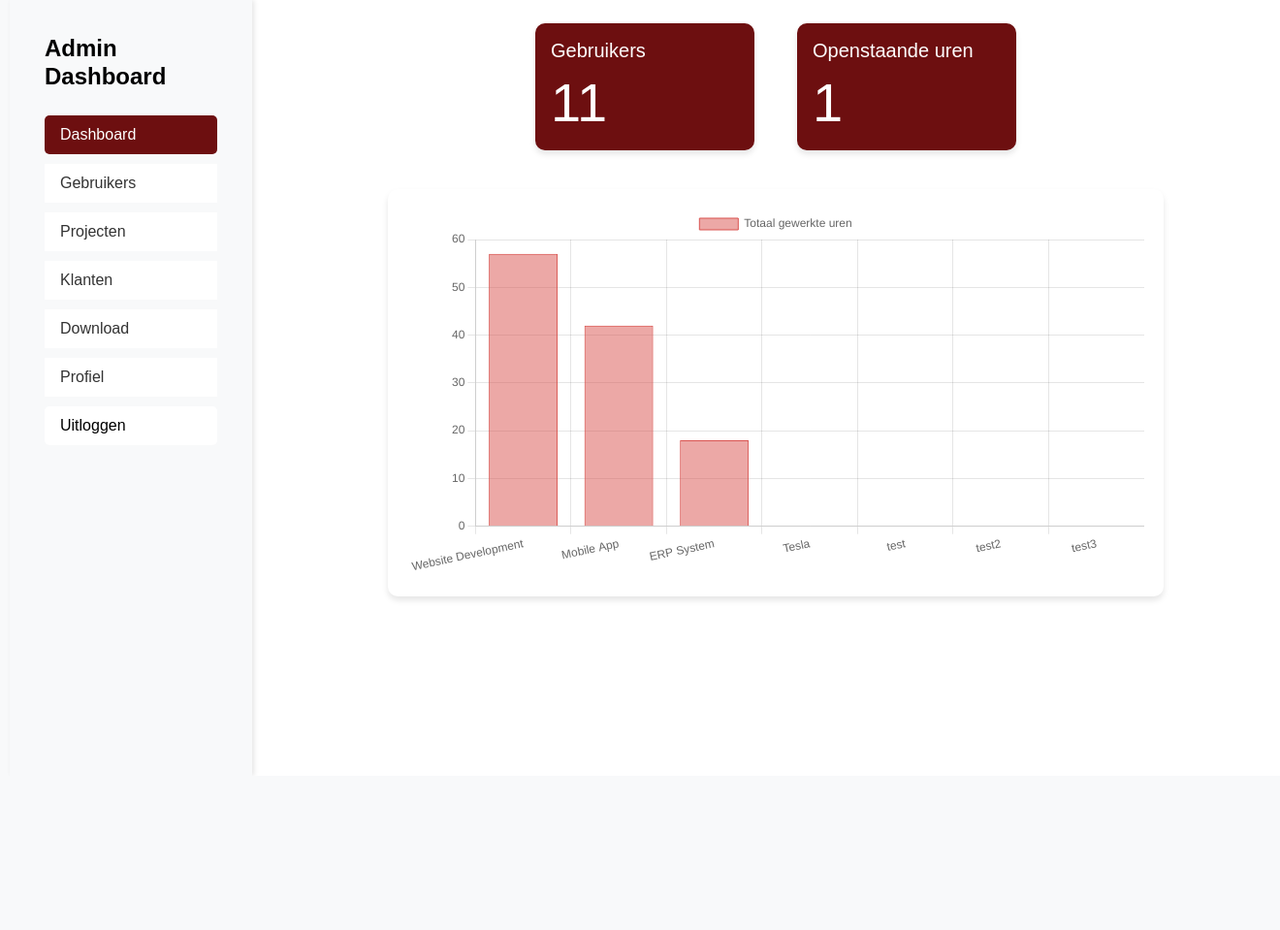
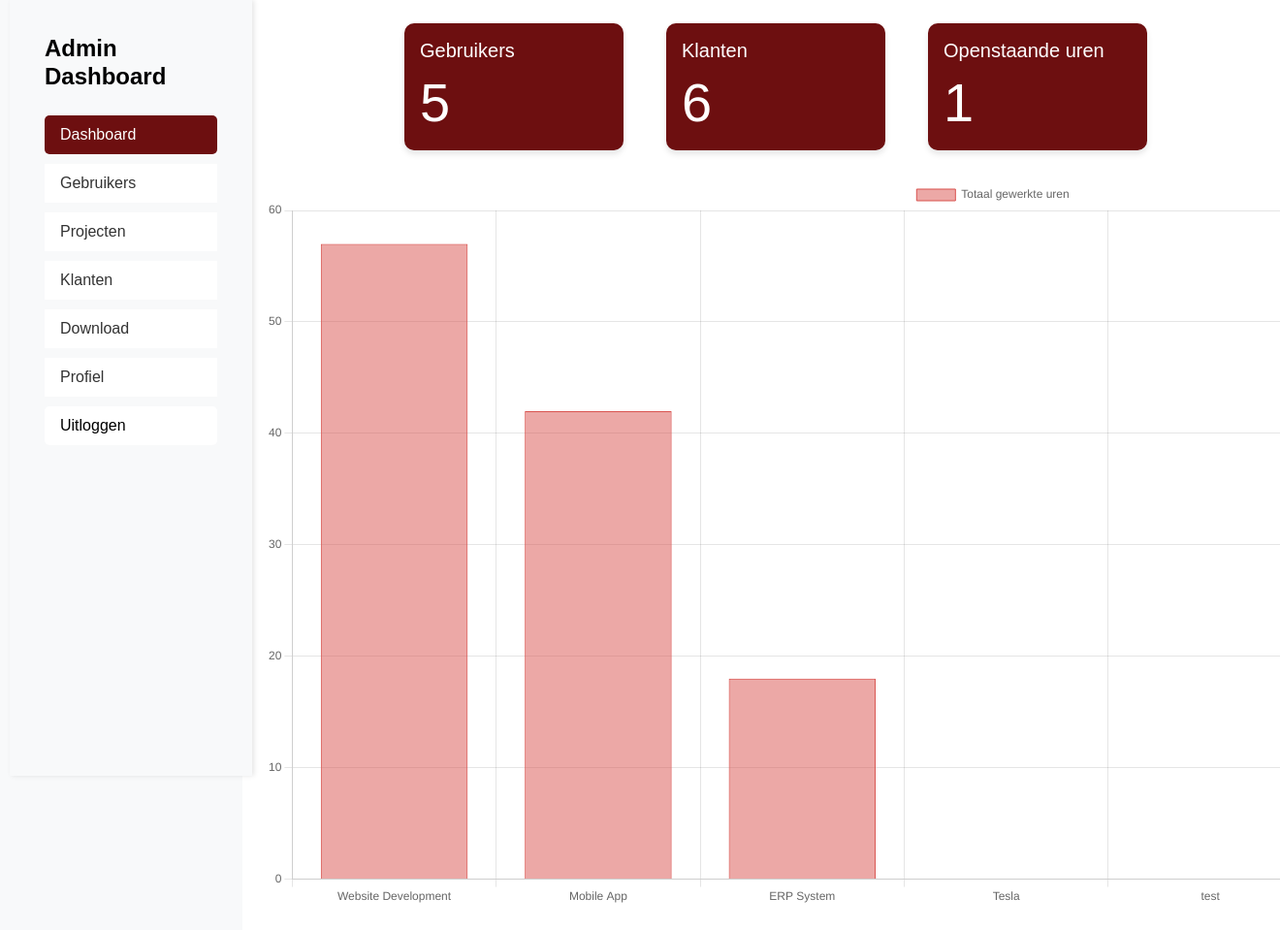
Before and after one commit to Delerious28/Werk-uren-registratiesysteem, a PHP site: page /admin-dashboard.php in a window 1320 px wide. Shown: the whole page at 97% size. Before the commit the page ends 796 px from the top, so only its background shows below. Run offline with PHP 8.4, Linux system fonts and the light colour scheme; a user stored in the database is signed in; data comes from the database, SQL or seed files in the repository.

Commit message:
chart groter gemaakt

```diff
--- a/admin-dashboard.php
+++ b/admin-dashboard.php
@@ -386,10 +386,6 @@ foreach ($hours as $h) {
   </div>
 </nav>
 
-
-
-
-
             <main class="col-md-10 p-4">
                 <section id="dashboard" class="active-section d-none">
                 <div class="row mb-4">
@@ -397,7 +393,15 @@ foreach ($hours as $h) {
         <div class="card text-white bg-primary">
             <div class="card-body">
                 <h5 class="card-title">Gebruikers</h5>
-                                    <p class="card-text display-4"><?= $usersCount + $klantenCount ?></p>
+                <p class="card-text display-4"><?= $usersCount ?></p>
+            </div>
+        </div>
+    </div>
+    <div class="col-md-3">
+        <div class="card text-white bg-info">
+            <div class="card-body">
+                <h5 class="card-title">Klanten</h5>
+                <p class="card-text display-4"><?= $klantenCount ?></p>
             </div>
         </div>
     </div>
@@ -410,13 +414,11 @@ foreach ($hours as $h) {
         </div>
     </div>
 </div>
-
         <div class="chart-container">
             <canvas id="hoursChart"></canvas>
         </div>
+</section>
 
-
-                </section>
                  <!-- Clients Section -->
                  <section id="clients" class="d-none">
                     <h2>Klantenbeheer</h2>
@@ -925,6 +927,7 @@ document.querySelectorAll('.list-group-item').forEach(link => {
         }]
     },
     options: {
+        responsive: false, // Zorgt voor een vaste grootte
         scales: {
             y: {
                 beginAtZero: true
@@ -932,6 +935,7 @@ document.querySelectorAll('.list-group-item').forEach(link => {
         }
     }
 });
+
                 // Edit modal handler
 let editUserModalInstance;
 
--- a/css/admin-dashboard.css
+++ b/css/admin-dashboard.css
@@ -92,14 +92,13 @@
 
   /* Grafiek Aanpassingen */
   .chart-container {
-    background-color: #fff;
-    padding: 20px;
-    border-radius: 10px;
-    box-shadow: 0 4px 6px rgba(0, 0, 0, 0.1);
-    max-width: 800px;
-    margin: 40px auto;
-    position: relative;
+      overflow-x: auto;
   }
+  .chart-container canvas {
+      min-width: 1500px; /* Pas deze waarde aan op basis van je behoeften */
+      height: 500px;     /* Verander de hoogte indien gewenst */
+  }
+
 
   /* Responsive Aanpassingen */
   @media (max-width: 1200px) {
```
Lines whose indentation alone changed are shown as unchanged.
